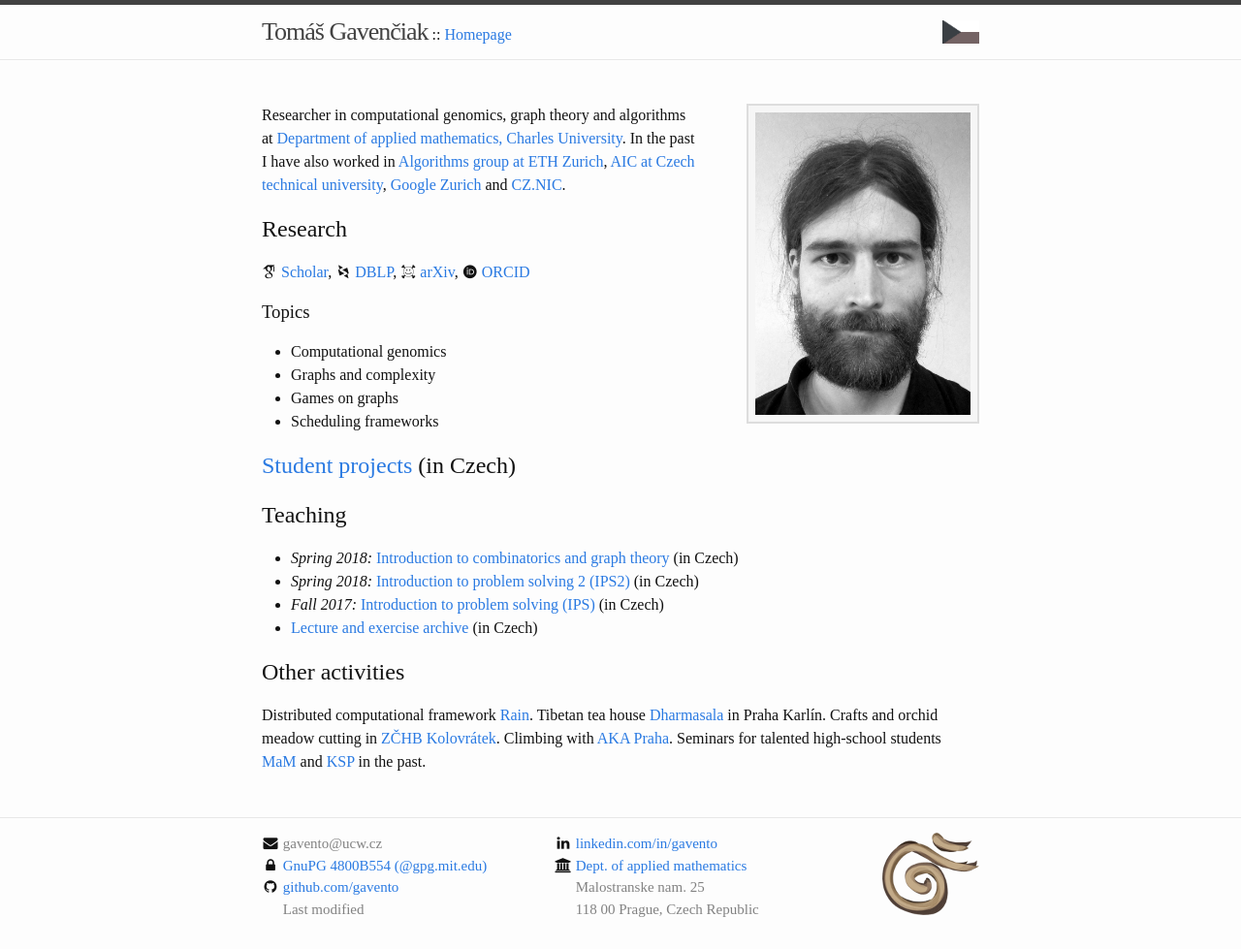
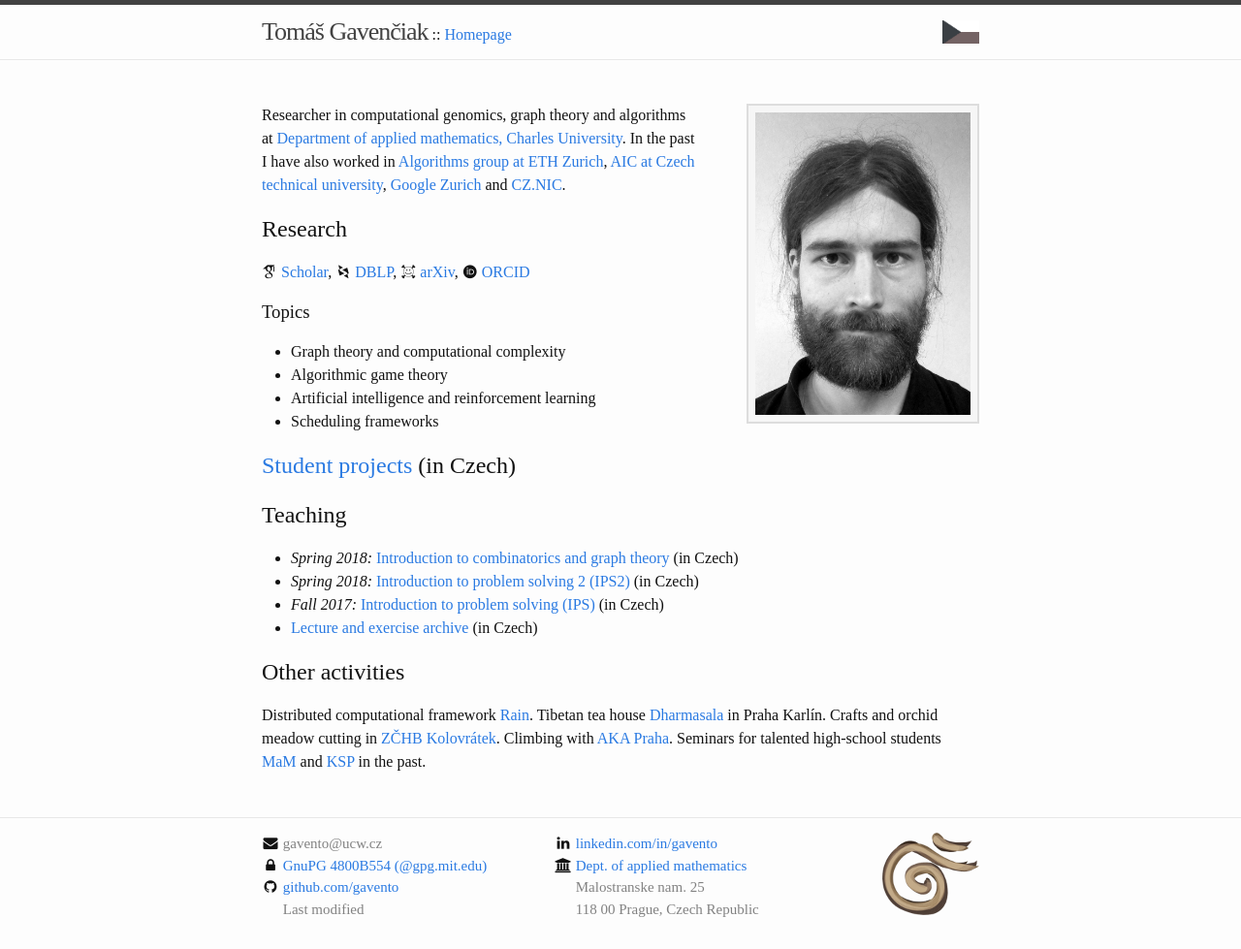
Before and after one commit to gavento/gavento.github.io, a Jekyll site: the page built from index.md, in a window 1280 px wide. Shown: the whole page at 97% size. Built offline with Jekyll 4.4.1, drawn with Linux system fonts in a browser that asks for light colours; some web fonts are replaced.

Commit message:
Update topics

```diff
--- a/index.md
+++ b/index.md
@@ -24,9 +24,9 @@ In the past I have also worked in
 
 ### Topics
 
-* Computational genomics
-* Graphs and complexity
-* Games on graphs
+* Graph theory and computational complexity
+* Algorithmic game theory
+* Artificial intelligence and reinforcement learning
 * Scheduling frameworks
 
 ## [Student projects](/vyuka/projekty.html) (in Czech)
```
Also changed, not shown: index.cs.md (+2 -1 lines).
